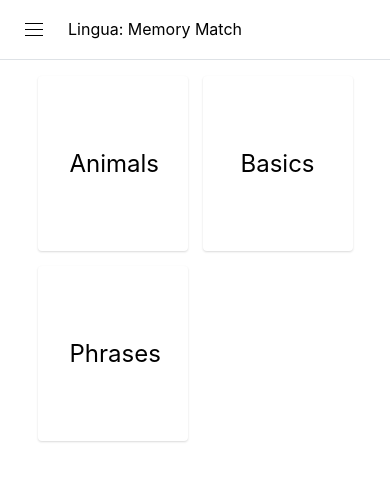
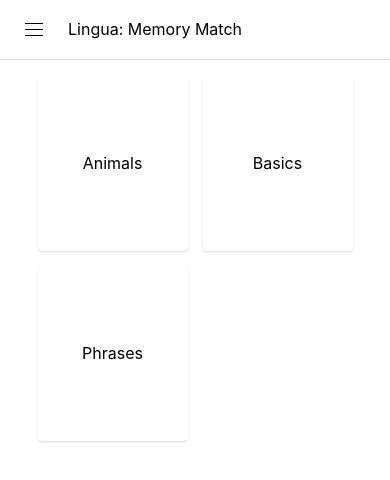
Before and after one commit to erinkelsey/lingua-memory-match-vite, a React (Vite) app: page / in a window 390 px wide. Shown: the top 480 px of the page. Built offline with nearby package versions, Linux system fonts and the light colour scheme.

Commit message:
fix: styling for small screens

```diff
--- a/src/components/categories.css
+++ b/src/components/categories.css
@@ -1,5 +1,5 @@
 .category-title {
-  font-size: 24px;
+  font-size: 16px;
 }
 
 .category-container {
@@ -13,8 +13,8 @@
 
 .category-card {
   cursor: pointer;
-  width: 200px;
-  height: 250px;
+  width: 150px;
+  height: 200px;
   text-align: center;
   justify-content: center;
   transition: transform 0.2s, box-shadow 0.2s;
--- a/src/components/categories.tsx
+++ b/src/components/categories.tsx
@@ -16,7 +16,7 @@ export const Categories = ({ setSelectedCategory }: CategoriesProps) => {
         <Card
           key={index}
           shadow='xs'
-          padding='xl'
+          padding='0px'
           className='category-card'
           onClick={() => setSelectedCategory(dictionary[index])}
         >
--- a/src/components/game.css
+++ b/src/components/game.css
@@ -73,8 +73,13 @@
 
 @media (max-width: 480px) {
   .card-container {
-    gap: 8px;
-    margin: 4px;
+    gap: 5px;
+    margin: 0px;
+  }
+
+  .flip-card {
+    width: 115px;
+    height: 150px;
   }
 }
 
--- a/src/components/game.tsx
+++ b/src/components/game.tsx
@@ -136,9 +136,13 @@ export const Game = ({
   return (
     <div>
       {gameOver ? (
-        <Title order={3}>Congratulations! You Won 🎉</Title>
+        <Title order={3} mb={16}>
+          Congratulations! You Won 🎉
+        </Title>
       ) : (
-        <Title order={3}>Match the translations</Title>
+        <Title order={3} mb={16}>
+          Match the translations
+        </Title>
       )}
       <div className={`card-container cards-${numberOfCards}`}>
         {shuffledTranslations.map((item, index) => (
--- a/src/components/subCategories.tsx
+++ b/src/components/subCategories.tsx
@@ -21,7 +21,7 @@ export const SubCategories = ({
         <Card
           key={index}
           shadow='xs'
-          padding='xl'
+          padding='0px'
           className='category-card'
           onClick={() => setSelectedSubCategory(subCategories[index])}
         >
```
